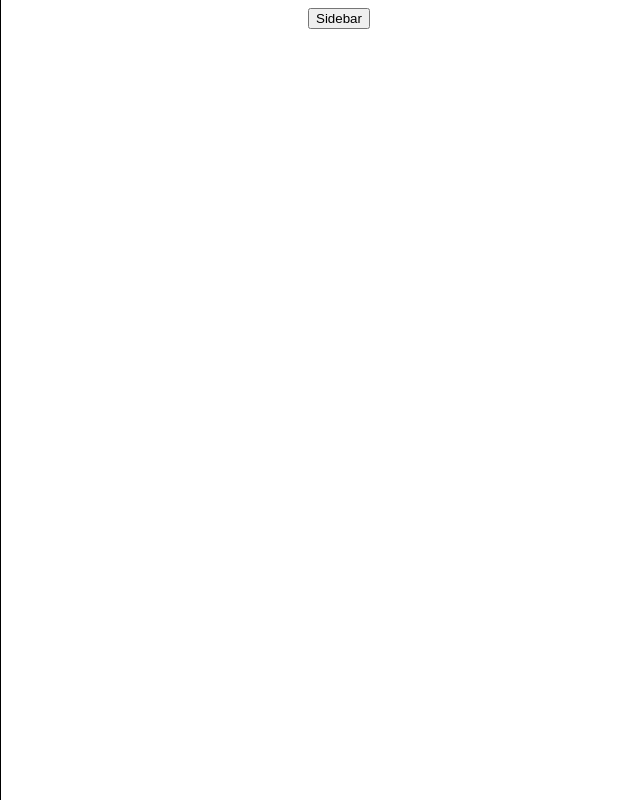
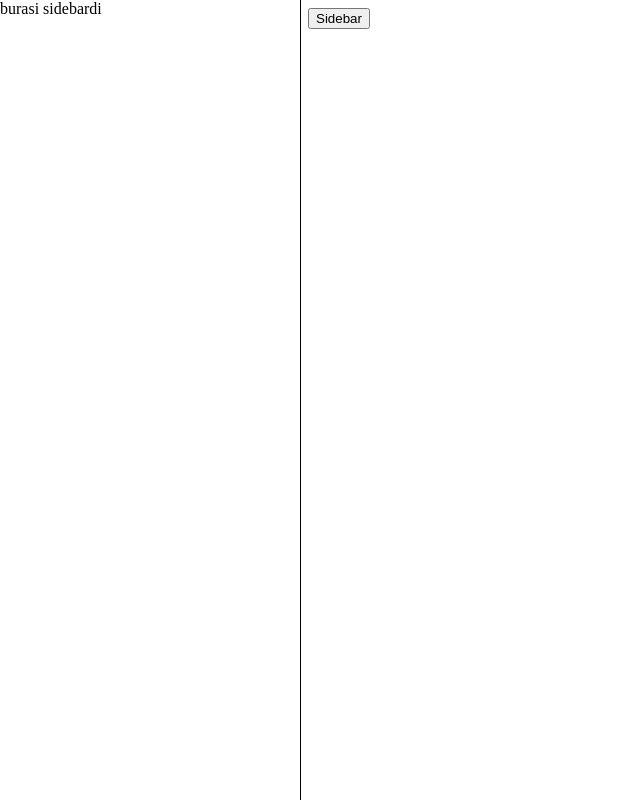
Before and after one commit to alibabayev2002/SidebarJS, a plain HTML site: page index.html in a window 1280 px wide. Both pictures are taken after a click on the button "Sidebar". Shown: the whole page, without its empty margins (0-640 px from the left). Drawn offline with nearby package versions, Linux system fonts and the light colour scheme.

Commit message:
Update main.css

```diff
--- a/css/main.css
+++ b/css/main.css
@@ -1,8 +1,10 @@
 .sidebar{
     left: 0px !important;
+    transform: translateX(0px) !important;
     opacity: 1 !important;
 }
 .sidebar-invisible{
+    ;
     transition: 400ms all;
     opacity: 0;
     top: 0;
```
